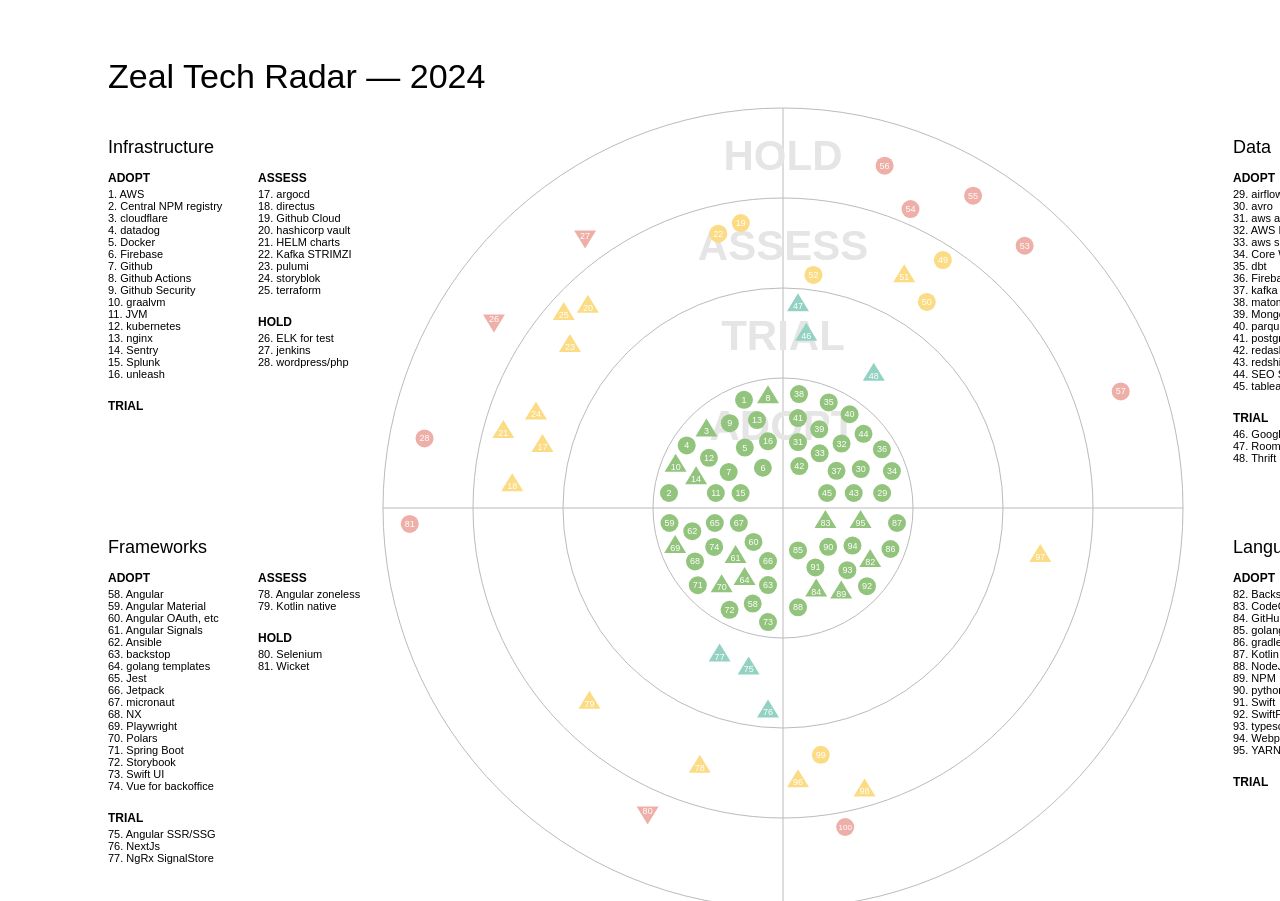
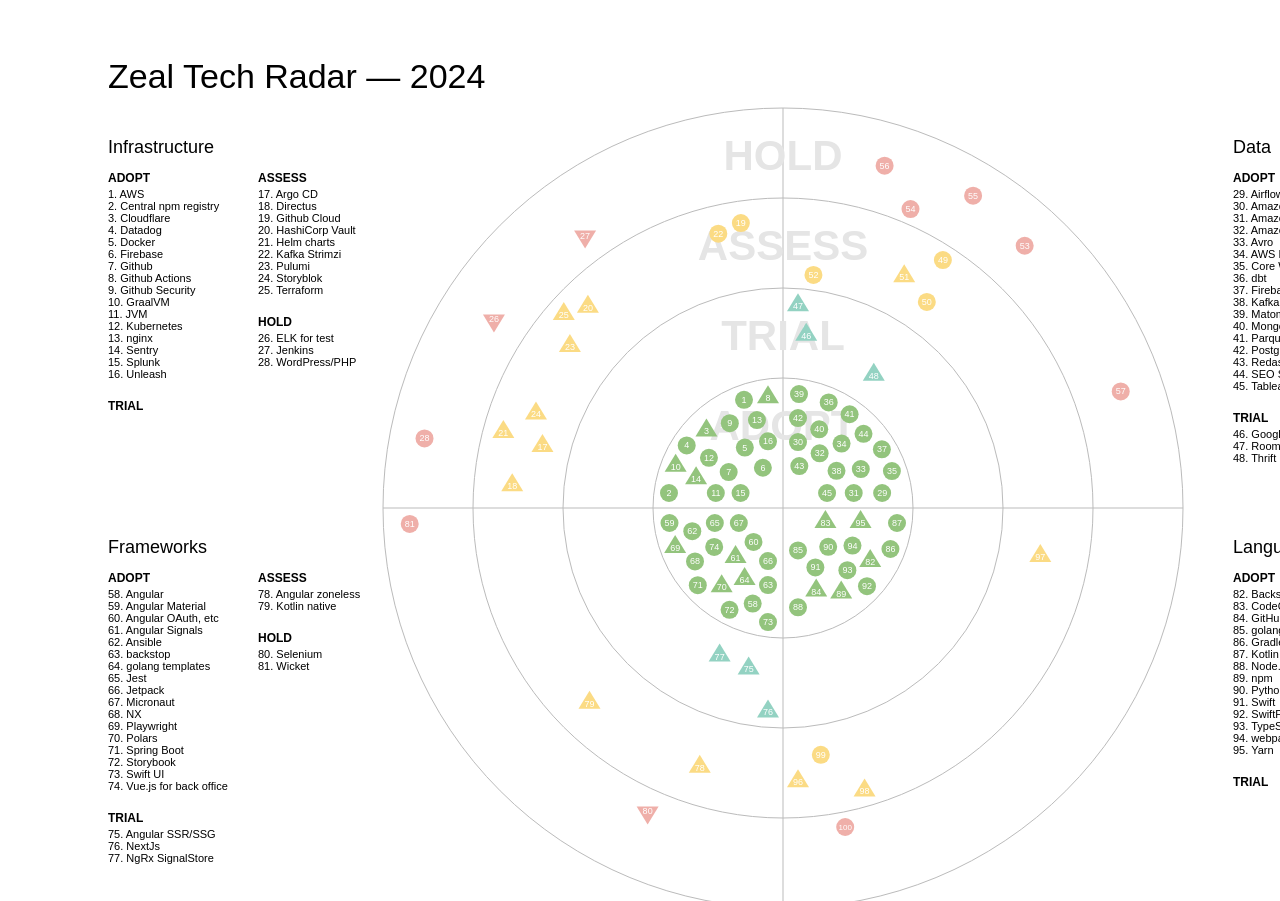
Before and after one commit to Lotto24/tech-radar, a website: page docs/index.html in a window 1280 px wide. Shown: the top 901 px of the page. Drawn offline with nearby package versions, Linux system fonts and the light colour scheme.

Commit message:
fix: typos in names

```diff
--- a/docs/index.html
+++ b/docs/index.html
@@ -69,7 +69,7 @@
           "link": ""
         },
         {
-          "label": "typescript",
+          "label": "TypeScript",
           "ring": 0,
           "quadrant": 0,
           "active": "TRUE",
@@ -77,7 +77,7 @@
           "link": ""
         },
         {
-          "label": "python",
+          "label": "Python",
           "ring": 0,
           "quadrant": 0,
           "active": "TRUE",
@@ -85,7 +85,7 @@
           "link": ""
         },
         {
-          "label": "YARN",
+          "label": "Yarn",
           "ring": 0,
           "quadrant": 0,
           "active": "TRUE",
@@ -93,7 +93,7 @@
           "link": ""
         },
         {
-          "label": "NPM",
+          "label": "npm",
           "ring": 0,
           "quadrant": 0,
           "active": "TRUE",
@@ -101,7 +101,7 @@
           "link": ""
         },
         {
-          "label": "NodeJS",
+          "label": "Node.js",
           "ring": 0,
           "quadrant": 0,
           "active": "TRUE",
@@ -125,7 +125,7 @@
           "link": ""
         },
         {
-          "label": "gradle",
+          "label": "Gradle",
           "ring": 0,
           "quadrant": 0,
           "active": "TRUE",
@@ -133,7 +133,7 @@
           "link": ""
         },
         {
-          "label": "Webpack",
+          "label": "webpack",
           "ring": 0,
           "quadrant": 0,
           "active": "TRUE",
@@ -174,7 +174,7 @@
         // ASSESS
         /////////////////////////////////////////////////////
         {
-          "label": "rust",
+          "label": "Rust",
           "ring": 2,
           "quadrant": 0,
           "active": "TRUE",
@@ -228,7 +228,7 @@
         // ADOPT
         /////////////////////////////////////////////////////
         {
-          "label": "micronaut",
+          "label": "Micronaut",
           "ring": 0,
           "quadrant": 1,
           "active": "TRUE",
@@ -268,7 +268,7 @@
           "link": ""
         },
         {
-          "label": "Vue for backoffice",
+          "label": "Vue.js for back office",
           "ring": 0,
           "quadrant": 1,
           "active": "TRUE",
@@ -456,7 +456,7 @@
           "link": ""
         },
         {
-          "label": "datadog",
+          "label": "Datadog",
           "ring": 0,
           "quadrant": 2,
           "active": "TRUE",
@@ -465,7 +465,7 @@
         },
 
         {
-          "label": "unleash",
+          "label": "Unleash",
           "ring": 0,
           "quadrant": 2,
           "active": "TRUE",
@@ -473,7 +473,7 @@
           "link": "https://www.getunleash.io/"
         },
         {
-          "label": "kubernetes",
+          "label": "Kubernetes",
           "ring": 0,
           "quadrant": 2,
           "active": "TRUE",
@@ -497,7 +497,7 @@
           "link": ""
         },
         {
-          "label": "Central NPM registry",
+          "label": "Central npm registry",
           "ring": 0,
           "quadrant": 2,
           "active": "TRUE",
@@ -561,7 +561,7 @@
           "link": ""
         },
         {
-          "label": "graalvm",
+          "label": "GraalVM",
           "ring": 0,
           "quadrant": 2,
           "active": "TRUE",
@@ -569,7 +569,7 @@
           "link": ""
         },
         {
-          "label": "cloudflare",
+          "label": "Cloudflare",
           "ring": 0,
           "quadrant": 2,
           "active": "TRUE",
@@ -590,7 +590,7 @@
 
 
         {
-          "label": "Kafka STRIMZI",
+          "label": "Kafka Strimzi",
           "ring": 2,
           "quadrant": 2,
           "active": "TRUE",
@@ -598,7 +598,7 @@
           "link": "https://strimzi.io/"
         },
         {
-          "label": "hashicorp vault",
+          "label": "HashiCorp Vault",
           "ring": 2,
           "quadrant": 2,
           "active": "TRUE",
@@ -606,7 +606,7 @@
           "link": "https://www.vaultproject.io/"
         },
         {
-          "label": "directus",
+          "label": "Directus",
           "ring": 2,
           "quadrant": 2,
           "active": "TRUE",
@@ -614,7 +614,7 @@
           "link": "https://directus.io/"
         },
         {
-          "label": "storyblok",
+          "label": "Storyblok",
           "ring": 2,
           "quadrant": 2,
           "active": "TRUE",
@@ -622,7 +622,7 @@
           "link": "https://www.storyblok.com/"
         },
         {
-          "label": "argocd",
+          "label": "Argo CD",
           "ring": 2,
           "quadrant": 2,
           "active": "TRUE",
@@ -630,7 +630,7 @@
           "link": "https://argo-cd.readthedocs.io/en/stable/"
         },
         {
-          "label": "HELM charts",
+          "label": "Helm charts",
           "ring": 2,
           "quadrant": 2,
           "active": "TRUE",
@@ -638,7 +638,7 @@
           "link": ""
         },
         {
-          "label": "pulumi",
+          "label": "Pulumi",
           "ring": 2,
           "quadrant": 2,
           "active": "TRUE",
@@ -646,7 +646,7 @@
           "link": "https://www.pulumi.com/"
         },
         {
-          "label": "terraform",
+          "label": "Terraform",
           "ring": 2,
           "quadrant": 2,
           "active": "TRUE",
@@ -668,7 +668,7 @@
         /////////////////////////////////////////////////////
 
         {
-          "label": "jenkins",
+          "label": "Jenkins",
           "ring": 3,
           "quadrant": 2,
           "active": "TRUE",
@@ -684,7 +684,7 @@
           "link": ""
         },
         {
-          "label": "wordpress/php",
+          "label": "WordPress/PHP",
           "ring": 3,
           "quadrant": 2,
           "active": "TRUE",
@@ -703,7 +703,7 @@
         // ADOPT
         /////////////////////////////////////////////////////
         {
-          "label": "matomo",
+          "label": "Matomo",
           "ring": 0,
           "quadrant": 3,
           "active": "TRUE",
@@ -711,7 +711,7 @@
           "link": ""
         },
         {
-          "label": "parquet",
+          "label": "Parquet",
           "ring": 0,
           "quadrant": 3,
           "active": "TRUE",
@@ -719,7 +719,7 @@
           "link": ""
         },
         {
-          "label": "aws s3",
+          "label": "Amazon S3",
           "ring": 0,
           "quadrant": 3,
           "active": "TRUE",
@@ -727,7 +727,7 @@
           "link": ""
         },
         {
-          "label": "aws athena",
+          "label": "Amazon Athena",
           "ring": 0,
           "quadrant": 3,
           "active": "TRUE",
@@ -735,7 +735,7 @@
           "link": ""
         },
         {
-          "label": "avro",
+          "label": "Avro",
           "ring": 0,
           "quadrant": 3,
           "active": "TRUE",
@@ -743,7 +743,7 @@
           "link": ""
         },
         {
-          "label": "kafka",
+          "label": "Kafka",
           "ring": 0,
           "quadrant": 3,
           "active": "TRUE",
@@ -751,7 +751,7 @@
           "link": ""
         },
         {
-          "label": "postgres",
+          "label": "PostgreSQL",
           "ring": 0,
           "quadrant": 3,
           "active": "TRUE",
@@ -759,7 +759,7 @@
           "link": ""
         },
         {
-          "label": "redash",
+          "label": "Redash",
           "ring": 0,
           "quadrant": 3,
           "active": "TRUE",
@@ -791,7 +791,7 @@
           "link": ""
         },
         {
-          "label": "airflow",
+          "label": "Airflow",
           "ring": 0,
           "quadrant": 3,
           "active": "TRUE",
@@ -807,7 +807,7 @@
           "link": ""
         },
         {
-          "label": "redshift",
+          "label": "Amazon Redshift",
           "ring": 0,
           "quadrant": 3,
           "active": "TRUE",
@@ -815,7 +815,7 @@
           "link": ""
         },
         {
-          "label": "tableau",
+          "label": "Tableau",
           "ring": 0,
           "quadrant": 3,
           "active": "TRUE",
```
